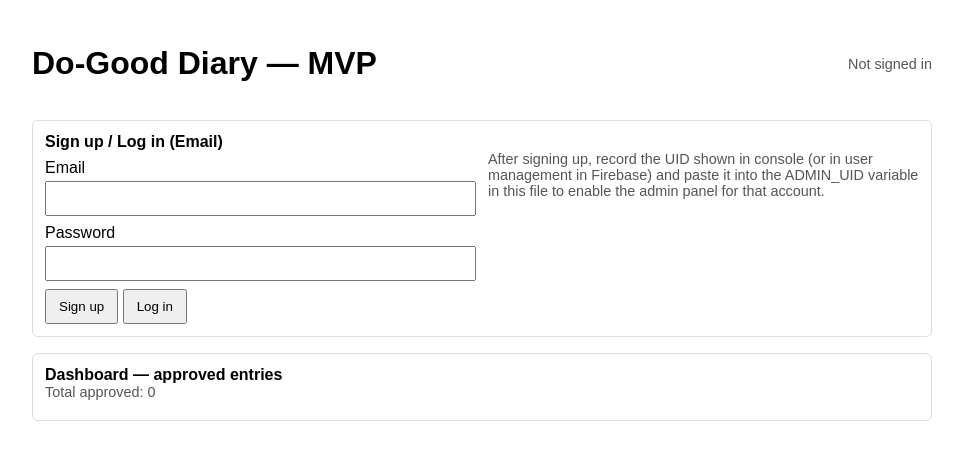
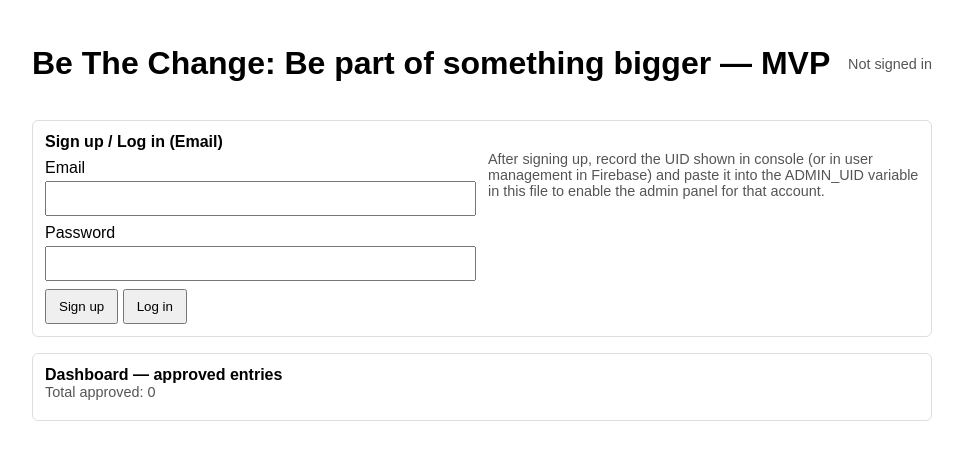
Before and after one commit to lucyymegan/be-the-change, a plain HTML site: page index.html in a window 1280 px wide. Shown: the whole page, without its empty margins (158-1121 px from the left). Drawn offline with Linux system fonts and the light colour scheme; no server answers.

Commit message:
changed title

```diff
--- a/index.html
+++ b/index.html
@@ -22,7 +22,7 @@
 </head>
 <body>
   <header>
-    <h1>Do-Good Diary — MVP</h1>
+    <h1>Be The Change: Be part of something bigger — MVP</h1>
     <div id="auth-area" class="small">
       <span id="user-email">Not signed in</span>
       <button id="btn-logout" style="display:none">Log out</button>
```
